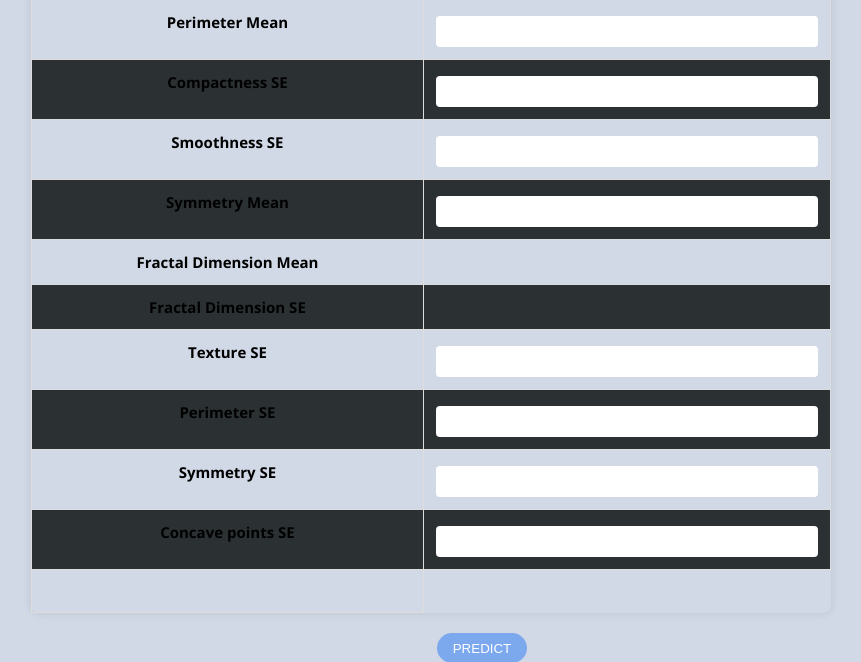
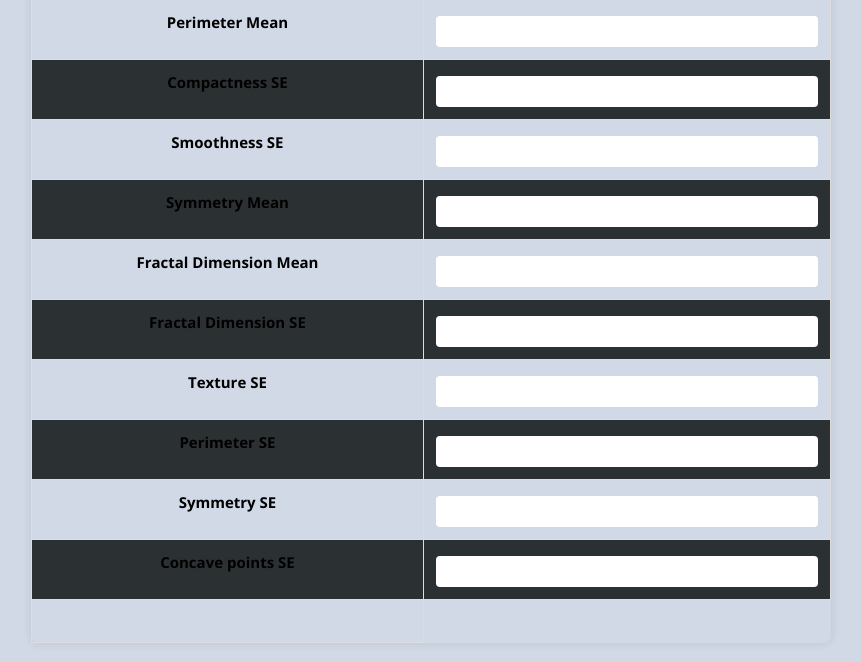
Before and after one commit to mwisechacha/Breast_cancer, a Flask app: page / in a window 1280 px wide. Shown: the part 1351-2013 px from the top of the page, without its empty margins (158-1019 px from the left). Run offline with Flask 3, Linux system fonts and the light colour scheme; parts of the project's set-up code (start-up, migrations or seed data) failed here and were passed over.

Commit message:
more elments to the html

```diff
--- a/templates/index.html
+++ b/templates/index.html
@@ -167,13 +167,13 @@
         <tr>
             <td><label for = "fractal_dimension_mean">Fractal Dimension Mean</label></td>
             <td>
-                <span><input  class="form-control" type="text" name="fractal_dimension_mean" placeholder="Value range: 0.05 - 0.10" required="required" value="0.05" hidden/></span>
+                <span><input  class="form-control" type="text" name="fractal_dimension_mean" placeholder="Value range: 0.05 - 0.10" required="required" /></span>
             </td>
         </tr>
         <tr>
             <td><label for = "fractal_dimension_se">Fractal Dimension SE</label></td>
             <td>
-                <span><input  class="form-control" type="text" name="fractal_dimension_se" placeholder="Value range: 0.00 - 0.03" required="required" value="0.00" hidden/></span>
+                <span><input  class="form-control" type="text" name="fractal_dimension_se" placeholder="Value range: 0.00 - 0.03" required="required" /></span>
             </td>
         </tr>
         <tr>
```
Also changed, not shown: 1 other file.
